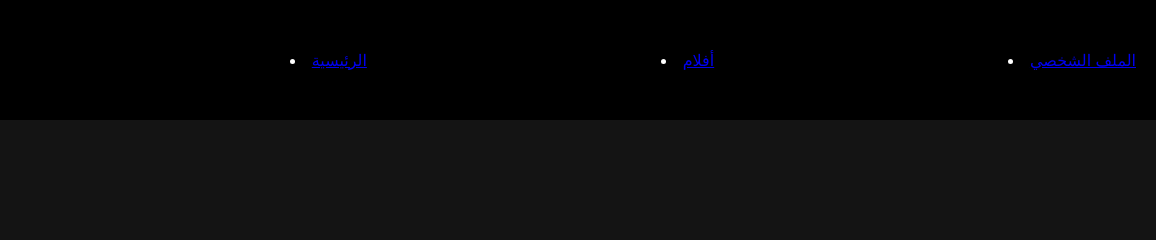
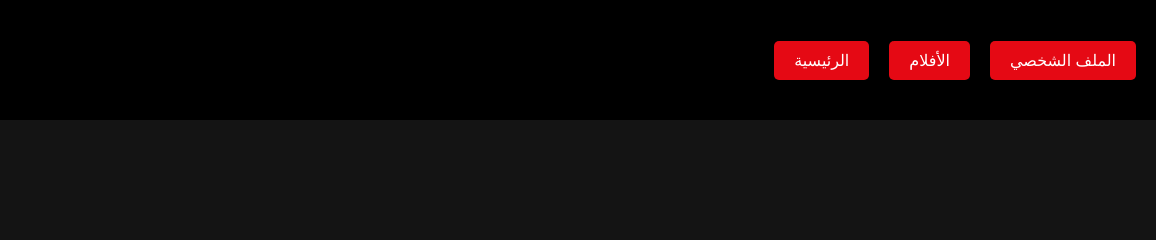
Before and after one commit to GLX-77/Cima4U, a plain HTML site: page index.html in a window 1280 px wide. Shown: the top 240 px of the page, 124-1280 px from the left. Drawn offline with Linux system fonts and the light colour scheme.

Commit message:
Add files via upload

```diff
--- a/index.html
+++ b/index.html
@@ -10,11 +10,11 @@
 <body>
     <header>
         <nav>
-            <img class="icon" src="img/logo.ico"
-            <ul>
-                <li><a href="index.html">الرئيسية</a></li>
-                <li><a href="index2.html">أفلام</a></li>
-                <li><a href="index3.html">الملف الشخصي</a></li>
+            <img class="icon" src="img/logo.ico">
+            <ul class="banner-content">
+                <li><a href="index.html"><button>الرئيسية</button></a></li>
+                <li><a href="index2.html"><button>الأفلام</button></a></li>
+                <li><a href="index3.html"><button>الملف الشخصي</button></a></li>
             </ul>
         </nav>
     </header>
```
Also changed, not shown: index2.html (+4 -4 lines), index3.html (+4 -4 lines).
